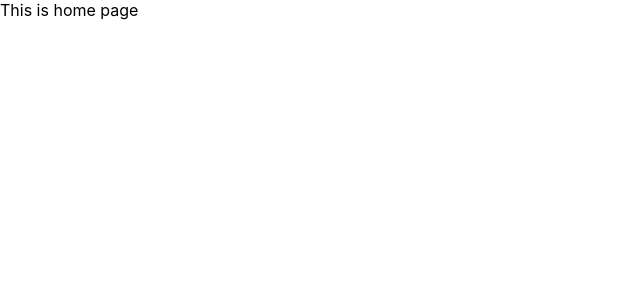
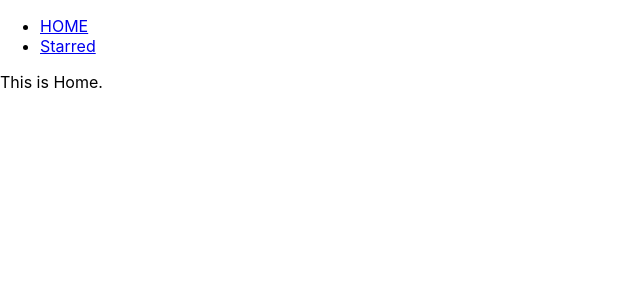
Before and after one commit to sourav2708/box-office, a React (Create React App) app: page / in a window 1280 px wide. Shown: the top 300 px of the page, without its empty margins (0-640 px from the left). Built offline with nearby package versions, Linux system fonts and the light colour scheme.

Commit message:
added navbar and created page component

```diff
--- a/src/App.js
+++ b/src/App.js
@@ -1,21 +1,30 @@
 import React from 'react';
 import { Switch, Route } from "react-router-dom";
+import Navs from "./components/Navs";
+import Home from "./components/pages/Home";
+import Starred from "./components/pages/Starred";
 
 function App() {
   return (
+    <div>
+      <Navs />
+
     <Switch>
      <Route exact path="/" >
-      This is home page
+      <Home />
      </Route>
 
      <Route exact path="/starred" >
-      This is starred.
+      <Starred />
      </Route>
 
      <Route>
-       This is 404 page
+       <div>
+         Not found.
+       </div>
      </Route>
    </Switch>
+   </div>
   );
 };
 
--- /dev/null
+++ b/src/components/Navs.js
@@ -0,0 +1,26 @@
+import React from 'react'
+import {Link} from "react-router-dom";
+
+const LINKS = [
+    {to: '/', text: 'HOME'},
+    {to: '/starred', text: 'Starred'},
+
+]
+
+const Navs = () => {
+    return (
+        <div>
+            <ul>
+                {
+                    LINKS.map(item => (
+                    <li key={item.to}>
+                        <Link to={item.to}>{item.text}</Link>
+                        </li>
+                    ))}
+            </ul>
+
+        </div>
+    )
+}
+
+export default Navs;
--- /dev/null
+++ b/src/components/pages/Home.js
@@ -0,0 +1,11 @@
+import React from 'react';
+
+const Home = () => {
+    return (
+        <div>
+            This is Home.
+        </div>
+    )
+}
+
+export default Home;
--- /dev/null
+++ b/src/components/pages/Starred.js
@@ -0,0 +1,11 @@
+import React from 'react';
+
+const Starred = () => {
+    return (
+        <div>
+            this is starred.
+        </div>
+    )
+}
+
+export default Starred;
```
